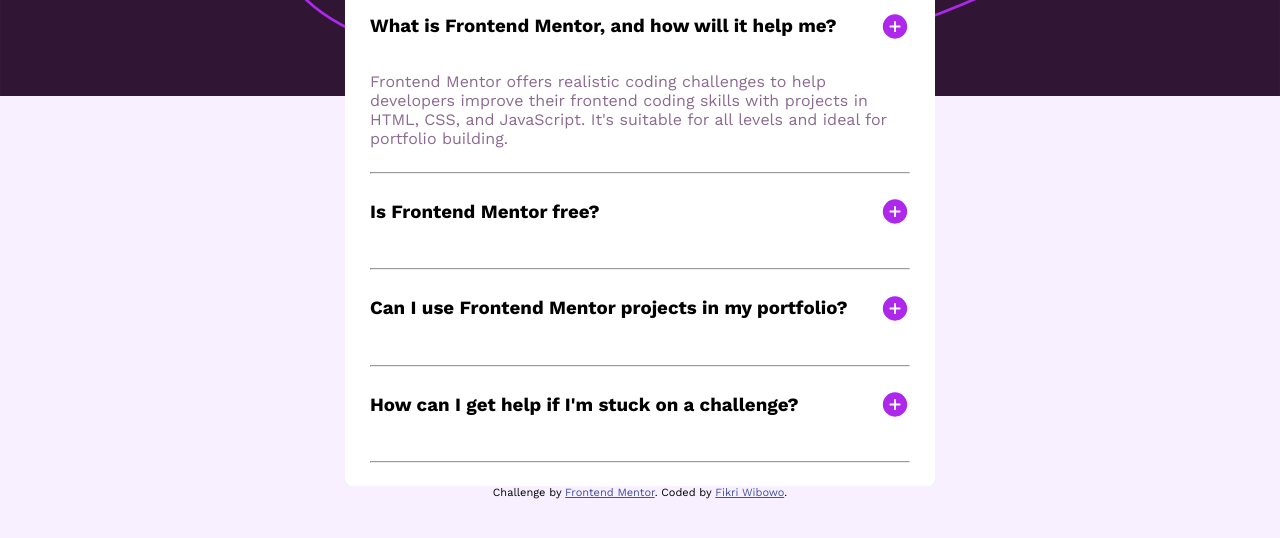
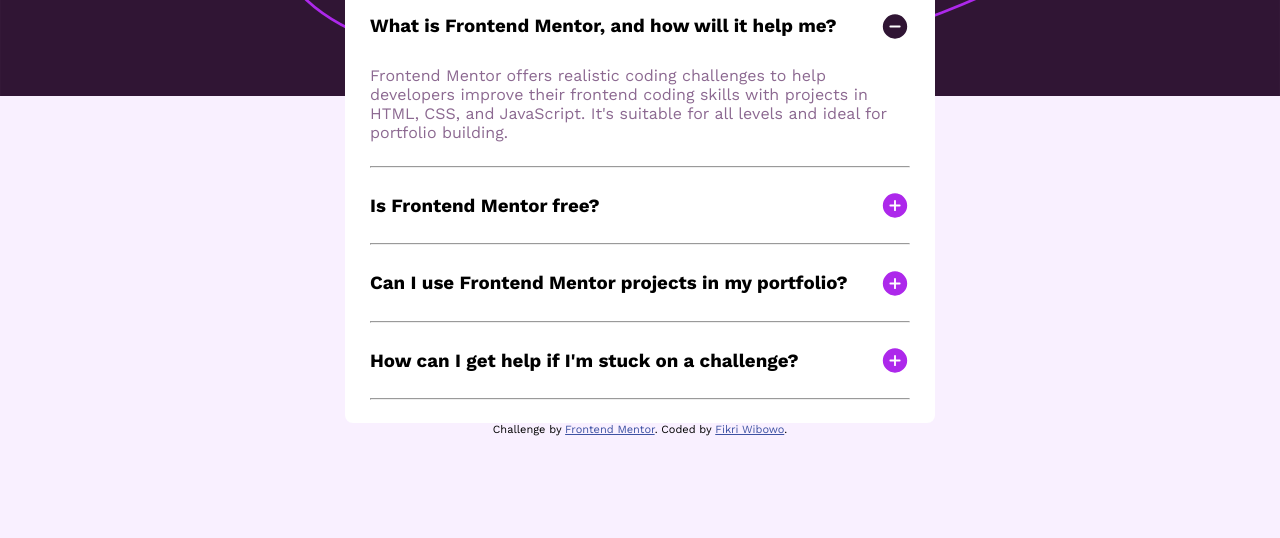
Before and after one commit to Fikriwib12/faq-accordion, a plain HTML site: page index.html in a window 1280 px wide. Both pictures are taken after a click on the element "What is Frontend Mentor, and how will it help me?". Shown: the part 188-726 px from the top of the page. Drawn offline with Linux system fonts and the light colour scheme.

Commit message:
finish accordion

```diff
--- a/script.js
+++ b/script.js
@@ -1,24 +1,17 @@
-const btnShowAnswers = document.querySelectorAll(".btn-show-answer");
-const answers = document.querySelectorAll(".answer");
-const question = document.querySelectorAll(".question");
-question.forEach((qst, index) => {
-  qst.onclick = function () {
-    answers[index].classList.toggle("show-answer");
-    if (answers[index].classList.contains("show-answer")) {
-      btn.src = "assets/images/icon-minus.svg";
-    } else {
-      btn.src = "assets/images/icon-plus.svg";
-    }
+const questionAnswers = document.querySelectorAll(".question-answer");
+
+questionAnswers.forEach((qa) => {
+  const btn = qa.querySelector(".btn-show-answer");
+  const answer = qa.querySelector(".answer");
+  const question = qa.querySelector(".question");
+
+  const toggleAnswer = () => {
+    answer.classList.toggle("show-answer");
+    btn.src = answer.classList.contains("show-answer")
+      ? "assets/images/icon-minus.svg"
+      : "assets/images/icon-plus.svg";
   };
+
+  btn.addEventListener("click", toggleAnswer);
+  question.addEventListener("click", toggleAnswer);
 });
-
-btnShowAnswers.forEach((btn, index) => {
-  btn.onclick = function () {
-    answers[index].classList.toggle("show-answer");
-    if (answers[index].classList.contains("show-answer")) {
-      btn.src = "assets/images/icon-minus.svg";
-    } else {
-      btn.src = "assets/images/icon-plus.svg";
-    }
-  };
-});
--- a/style.css
+++ b/style.css
@@ -17,7 +17,6 @@ body {
   justify-content: center;
   align-items: center;
   flex-direction: column;
-  overflow-x: hidden;
 }
 
 .card {
@@ -44,7 +43,6 @@ body {
   padding: 0 10px;
 }
 .container-question {
-  /* background-color: red; */
   display: flex;
   justify-content: space-between;
   align-items: center;
@@ -52,12 +50,12 @@ body {
 }
 .answer {
   color: var(--grayish-purple);
-  font-size: 0px;
-  transition: 200ms;
-  /* overflow: hidden; */
+  font-size: 16px;
+  display: none;
+  margin-top: 10px;
 }
 .show-answer {
-  font-size: 16px;
+  display: inline-block;
 }
 .attribution {
   font-size: 11px;
@@ -79,7 +77,11 @@ body {
     margin-top: -200px;
   }
   .answer {
-    display: inline-block;
+    font-size: 16px;
+    display: none;
     max-width: 540px;
   }
+  .show-answer {
+    display: inline-block;
+  }
 }
```
